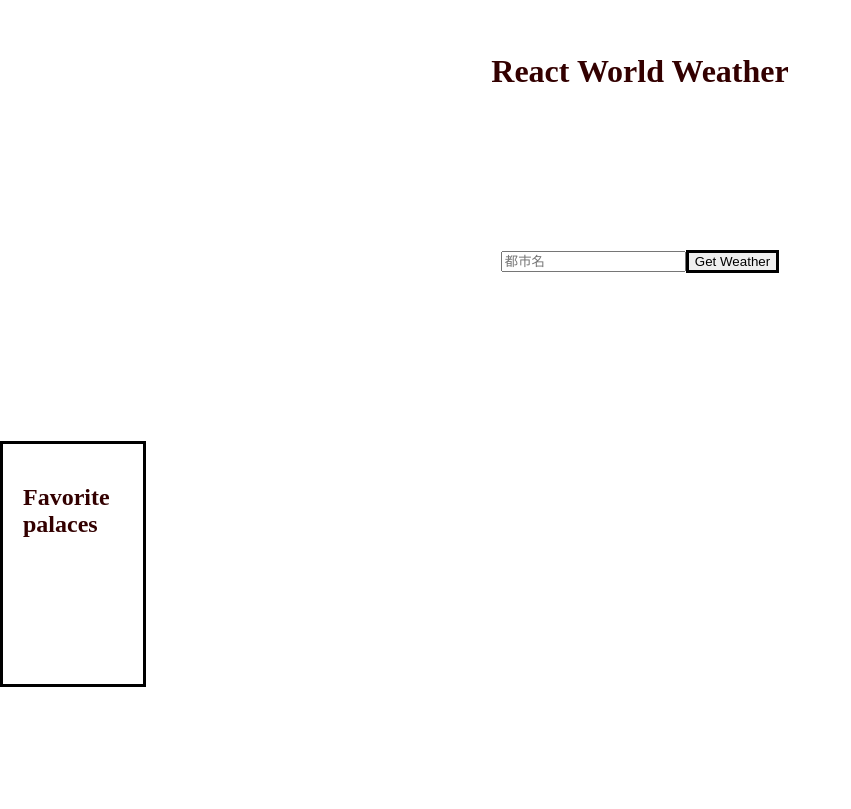
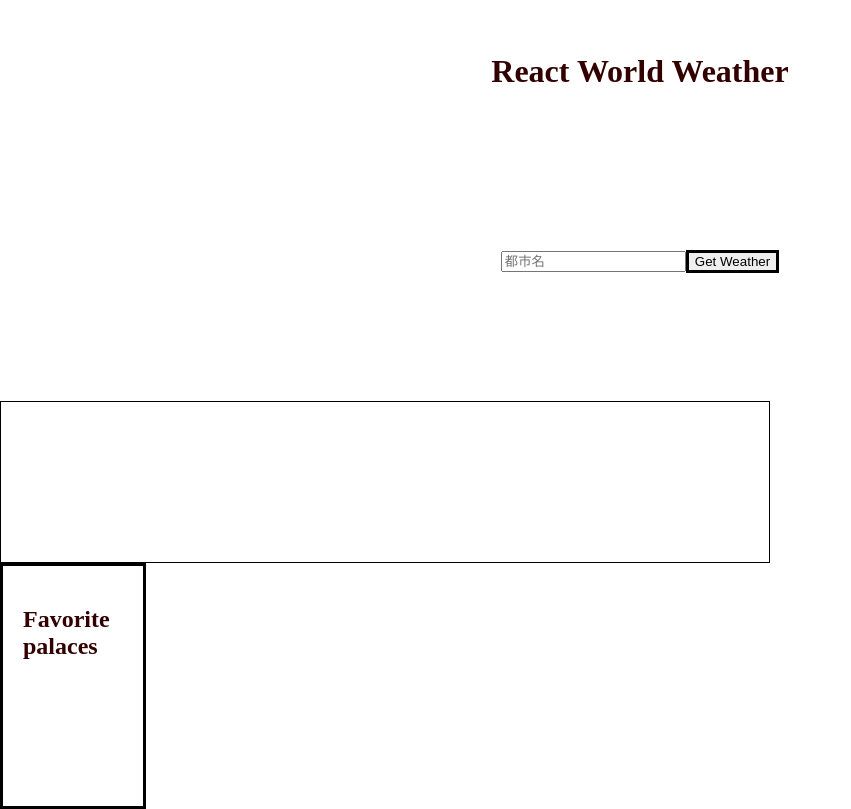
Before and after one commit to falconA7/weather-app, a React (Vite) app: page / in a window 1280 px wide. Shown: the whole page, without its empty margins (0-851 px from the left). Built offline with nearby package versions, Linux system fonts and the light colour scheme.

Commit message:
fixed index.css

```diff
--- a/src/index.css
+++ b/src/index.css
@@ -40,11 +40,13 @@ body{
 /*Results.tsx*/
 
 .results{
+   border:1px solid black;
    display:flex;
    flex-direction:column;
    justify-content:center;
    align-items:center;
-   height:40px;
+   height:160px;
+   width:60%;
 
 }
 
```
